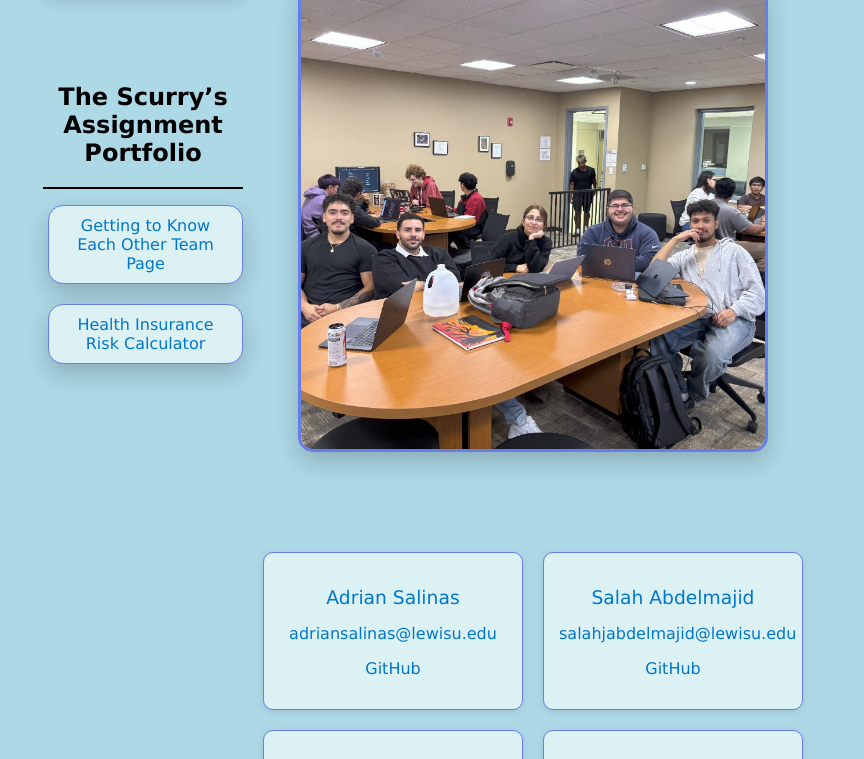
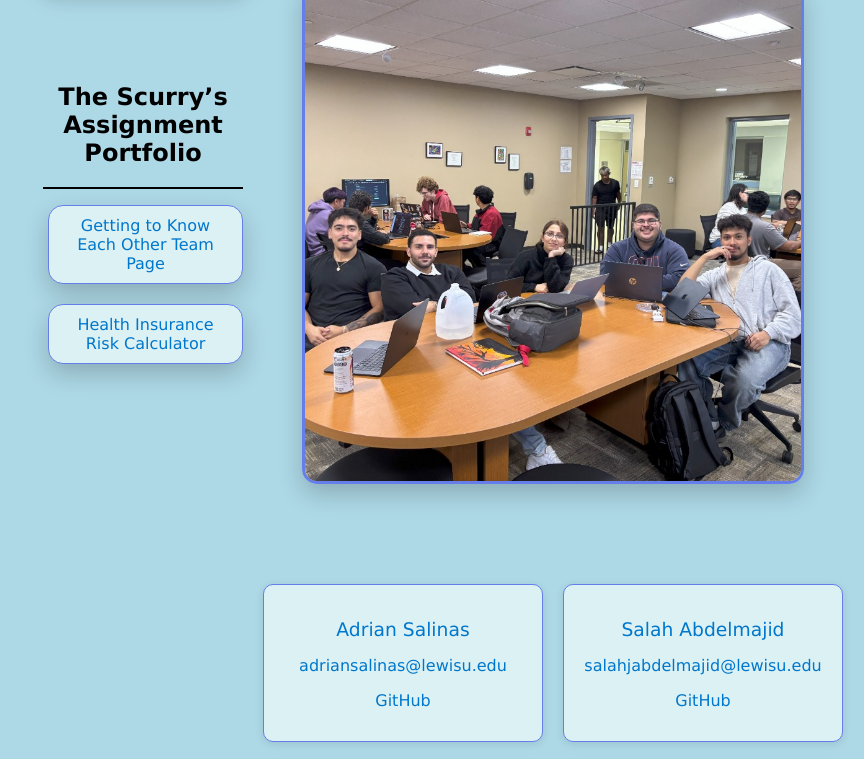
Before and after one commit to ElectricalSquirrels/gtkeot-and-hirc, a plain HTML site: page index.html in a window 1280 px wide. Shown: the part 286-1045 px from the top of the page, without its empty margins (57-921 px from the left). Drawn offline with Linux system fonts and the light colour scheme.

Commit message:
centered main content better

```diff
--- a/styles.css
+++ b/styles.css
@@ -21,7 +21,7 @@ body {
 .right-container {
     align-items: center;
     justify-content: center;
-    margin-right: 400px;
+    margin-right: 360px;
 }
 
 .left-container {
```
